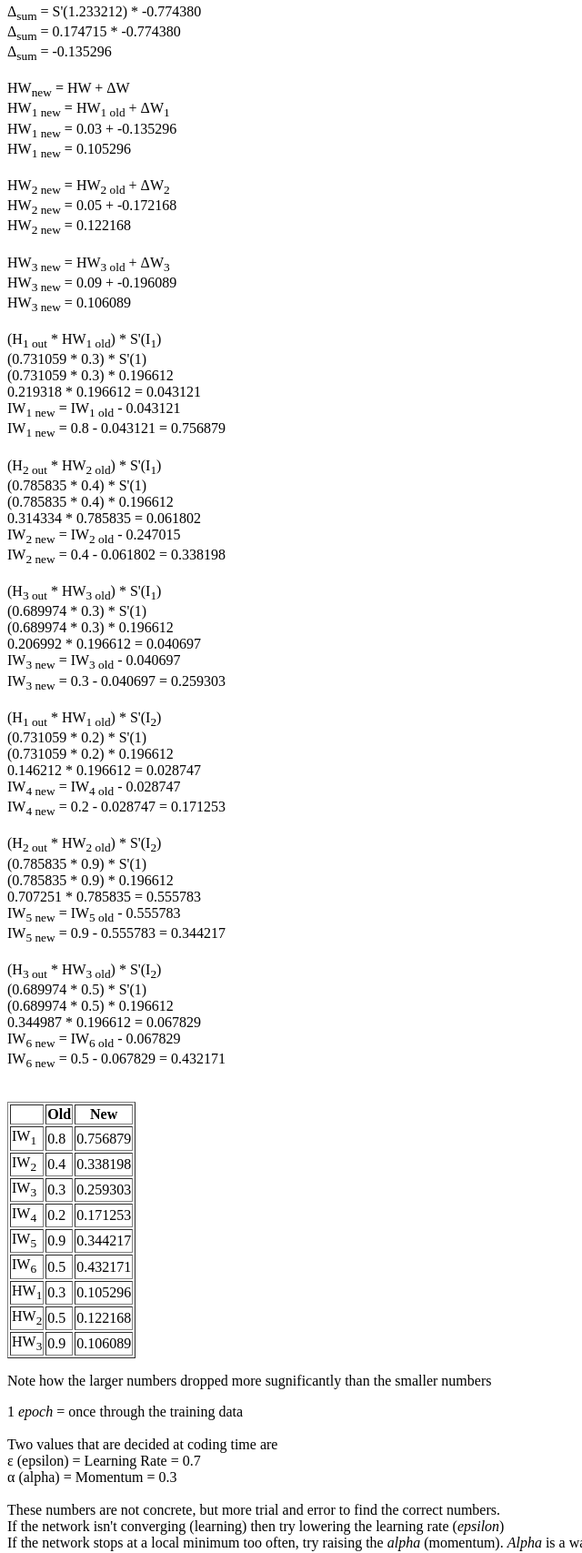
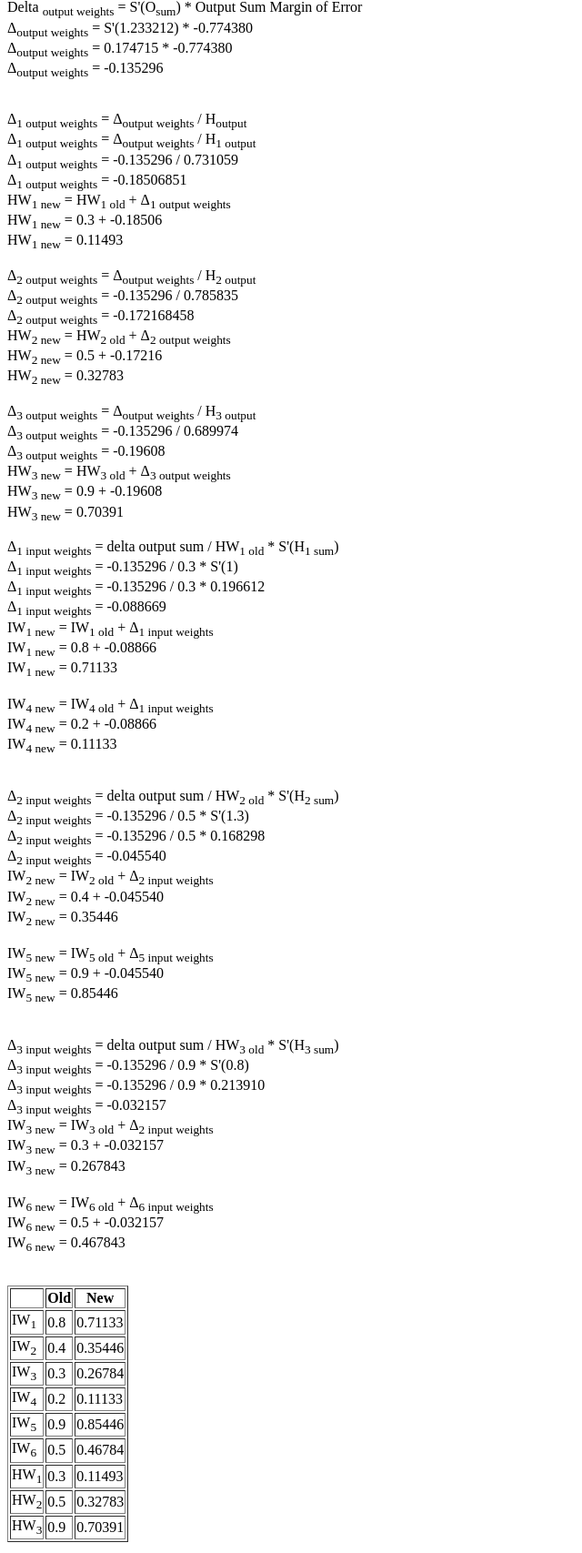
Before and after one commit to brianlafferry/brianlafferry.github.io, a plain HTML site: page index.html in a window 1280 px wide. Shown: the part 5832-7539 px from the top of the page at 91% size, without its empty margins (0-640 px from the left). Drawn offline with Linux system fonts and the light colour scheme.

Commit message:
Update index.html

```diff
--- a/index.html
+++ b/index.html
@@ -52,12 +52,12 @@
 			<tr><td>f'(H<sub>3 Out</sub>) </td><td> Derivative of hidden layer lower neuron output</td></tr>
 			<tr><td>HW<sub>3</sub> </td><td> Hidden layer lower neuron weight</td></tr>
 
-			<tr><td>IW<sub>1</sub>  </td><td>Input neuron  weight 1</td></tr>
-			<tr><td>IW<sub>2</sub>  </td><td>Input neuron  weight 2</td></tr>
-			<tr><td>IW<sub>3</sub>  </td><td>Input neuron  weight 3</td></tr>
-			<tr><td>IW<sub>4</sub>  </td><td>Input neuron  weight 4</td></tr>
-			<tr><td>IW<sub>5</sub>  </td><td>Input neuron  weight 5</td></tr>
-			<tr><td>IW<sub>6</sub>  </td><td>Input neuron  weight 6</td></tr>
+			<tr><td>IW<sub>1</sub>  </td><td>Input neuron weight 1 </td></tr>
+			<tr><td>IW<sub>2</sub>  </td><td>Input neuron weight 2</td></tr>
+			<tr><td>IW<sub>3</sub>  </td><td>Input neuron weight 3</td></tr>
+			<tr><td>IW<sub>4</sub>  </td><td>Input neuron weight 4</td></tr>
+			<tr><td>IW<sub>5</sub>  </td><td>Input neuron weight 5</td></tr>
+			<tr><td>IW<sub>6</sub>  </td><td>Input neuron weight 6</td></tr>
 
 			<tr><td>I<sub>1</sub> </td><td>Input 1 </td></tr>
 			<tr><td>I<sub>2</sub> </td> <td>Input 2</td> </tr>
@@ -202,85 +202,101 @@ S(1.233212) = 0.774380
 	O<sub>sum</sub> = (H<sub>1 out</sub> * HW<sub>1</sub>) + (H<sub>2 out</sub> * HW<sub>2</sub>) + (H<sub>3 out</sub> * HW<sub>3</sub> <br>
 	(0.731059*0.3)+(0.785835*0.5)+(0.689974*0.9) = 1.233212 <br>
 	0.219318 + 0.392917 + 0.620977 = 1.233212 <br>
-	O<sub>sum</sub> = 1.233212
+	O<sub>sum</sub> = 1.233212 <br>
+	S(1.233212) = 0.774380
 
 	<p> In the code above, the variable <i>sigderivative</i> is also called the <i>sigmoid prime</i>(S') </p>
 
-	Delta Output Sum = S'(O<sub>sum</sub>) * Output Sum Margin of Error <br>
-	&Delta;<sub>sum</sub> = S'(1.233212) * -0.774380 <br>
-	&Delta;<sub>sum</sub> = 0.174715 * -0.774380 <br>
-	&Delta;<sub>sum</sub> =  -0.135296 <br> <br>
+	Delta <sub>output weights</sub> = S'(O<sub>sum</sub>) * Output Sum Margin of Error <br>
+	&Delta;<sub>output weights</sub> = S'(1.233212) * -0.774380 <br>
+	&Delta;<sub>output weights</sub> = 0.174715 * -0.774380 <br>
+	&Delta;<sub>output weights</sub> =  -0.135296 <br> <br>
 
-	HW<sub>new</sub> = HW + &Delta;W <br>
-	HW<sub>1 new</sub> = HW<sub>1 old</sub> + &Delta;W<sub>1</sub> <br>
-	HW<sub>1 new</sub> = 0.03 + -0.135296 <br>
-	HW<sub>1 new</sub> = 0.105296 <br><br>
+	<p>
+	&Delta;<sub>1 output weights</sub> = &Delta;<sub>output weights</sub> / H<sub>output</sub> <br>
+	&Delta;<sub>1 output weights</sub> = &Delta;<sub>output weights</sub> / H<sub>1 output</sub> <br>
+	&Delta;<sub>1 output weights</sub> = -0.135296 / 0.731059 <br>
+	&Delta;<sub>1 output weights</sub> = -0.18506851 <br>
+	HW<sub>1 new</sub> = HW<sub>1 old</sub> + &Delta;<sub>1 output weights</sub> <br>
+	HW<sub>1 new</sub> = 0.3 + -0.18506 <br>
+	HW<sub>1 new</sub> = 0.11493 <br>
+	</p>
 
-	HW<sub>2 new</sub> = HW<sub>2 old</sub> + &Delta;W<sub>2</sub> <br>
-	HW<sub>2 new</sub> = 0.05 + -0.172168 <br>
-	HW<sub>2 new</sub> = 0.122168   <br><br>
+	<p>
+	&Delta;<sub>2 output weights</sub> = &Delta;<sub>output weights</sub> / H<sub>2 output</sub> <br>
+	&Delta;<sub>2 output weights</sub> = -0.135296 / 0.785835 <br>
+	&Delta;<sub>2 output weights</sub> = -0.172168458 <br>
+	HW<sub>2 new</sub> = HW<sub>2 old</sub> + &Delta;<sub>2 output weights</sub> <br>
+	HW<sub>2 new</sub> = 0.5 + -0.17216 <br>
+	HW<sub>2 new</sub> = 0.32783 <br>
+	</p>
 
-	HW<sub>3 new</sub> = HW<sub>3 old</sub> + &Delta;W<sub>3</sub> <br>
-	HW<sub>3 new</sub> = 0.09 + -0.196089 <br>
-	HW<sub>3 new</sub> = 0.106089   <br><br>
+	<p>
+	&Delta;<sub>3 output weights</sub> = &Delta;<sub>output weights</sub> / H<sub>3 output</sub> <br>
+	&Delta;<sub>3 output weights</sub> = -0.135296 / 0.689974 <br>
+	&Delta;<sub>3 output weights</sub> = -0.19608 <br>
+	HW<sub>3 new</sub> = HW<sub>3 old</sub> + &Delta;<sub>3 output weights</sub> <br>
+	HW<sub>3 new</sub> = 0.9 + -0.19608 <br>
+	HW<sub>3 new</sub> = 0.70391 <br>
+	</p>
 
-	(H<sub>1 out</sub> * HW<sub>1 old</sub>) * S'(I<sub>1</sub>) <br>
-	(0.731059 * 0.3) * S'(1) <br>
-	(0.731059 * 0.3) * 0.196612 <br>
-	0.219318 * 0.196612 = 0.043121 <br>
-	IW<sub>1 new</sub> = IW<sub>1 old</sub> - 0.043121 <br>
-	IW<sub>1 new</sub> = 0.8 - 0.043121 = 0.756879 <br><br>
+	<p>
+	&Delta;<sub>1 input weights</sub> = delta output sum / HW<sub>1 old</sub> * S'(H<sub>1 sum</sub>) <br>
+	&Delta;<sub>1 input weights</sub> = -0.135296 / 0.3 * S'(1) <br>
+	&Delta;<sub>1 input weights</sub> = -0.135296 / 0.3 * 0.196612 <br>
+	&Delta;<sub>1 input weights</sub> = -0.088669 <br>
+	IW<sub>1 new</sub> = IW<sub>1 old</sub> + &Delta;<sub>1 input weights</sub> <br>
+	IW<sub>1 new</sub> = 0.8 + -0.08866 <br>
+	IW<sub>1 new</sub> = 0.71133 <br> <br>
 
-	(H<sub>2 out</sub> * HW<sub>2 old</sub>) * S'(I<sub>1</sub>) <br>
-	(0.785835 * 0.4) * S'(1) <br>
-	(0.785835 * 0.4) *  0.196612 <br>
-	0.314334 * 0.785835 =  0.061802<br>
-	IW<sub>2 new</sub> = IW<sub>2 old</sub> - 0.247015 <br>
-	IW<sub>2 new</sub> = 0.4 - 0.061802 = 0.338198  <br><br>
+	IW<sub>4 new</sub> = IW<sub>4 old</sub> + &Delta;<sub>1 input weights</sub> <br>
+	IW<sub>4 new</sub> = 0.2 + -0.08866 <br>
+	IW<sub>4 new</sub> = 0.11133 <br> <br>
+	</p>
 
-	(H<sub>3 out</sub> * HW<sub>3 old</sub>) * S'(I<sub>1</sub>) <br>
-	(0.689974 * 0.3) * S'(1) <br>
-	(0.689974 * 0.3) *  0.196612 <br>
-	0.206992 * 0.196612 =  0.040697 <br>
-	IW<sub>3 new</sub> = IW<sub>3 old</sub> - 0.040697 <br>
-	IW<sub>3 new</sub> = 0.3 - 0.040697 = 0.259303 <br><br>
+	<p>
+	&Delta;<sub>2 input weights</sub> = delta output sum / HW<sub>2 old</sub> * S'(H<sub>2 sum</sub>) <br>
+	&Delta;<sub>2 input weights</sub> = -0.135296 / 0.5 * S'(1.3) <br>
+	&Delta;<sub>2 input weights</sub> = -0.135296 / 0.5 * 0.168298 <br>
+	&Delta;<sub>2 input weights</sub> = -0.045540 <br>
+	IW<sub>2 new</sub> = IW<sub>2 old</sub> + &Delta;<sub>2 input weights</sub> <br>
+	IW<sub>2 new</sub> = 0.4 + -0.045540 <br>
+	IW<sub>2 new</sub> = 0.35446 <br> <br>
 
-	(H<sub>1 out</sub> * HW<sub>1 old</sub>) * S'(I<sub>2</sub>) <br>
-	(0.731059 * 0.2) * S'(1) <br>
-	(0.731059 * 0.2) * 0.196612 <br>
-	0.146212 * 0.196612 = 0.028747 <br>
-	IW<sub>4 new</sub> = IW<sub>4 old</sub> - 0.028747 <br>
-	IW<sub>4 new</sub> = 0.2 - 0.028747 = 0.171253  <br><br>
+	IW<sub>5 new</sub> = IW<sub>5 old</sub> + &Delta;<sub>5 input weights</sub> <br>
+	IW<sub>5 new</sub> = 0.9 + -0.045540 <br>
+	IW<sub>5 new</sub> = 0.85446 <br> <br>
+	</p>
 
-	(H<sub>2 out</sub> * HW<sub>2 old</sub>) * S'(I<sub>2</sub>) <br>
-	(0.785835 * 0.9) * S'(1) <br>
-	(0.785835 * 0.9) *  0.196612 <br>
-	0.707251 * 0.785835 =  0.555783 <br>
-	IW<sub>5 new</sub> = IW<sub>5 old</sub> - 0.555783 <br>
-	IW<sub>5 new</sub> = 0.9 - 0.555783 = 0.344217  <br><br>
+	<p>
+	&Delta;<sub>3 input weights</sub> = delta output sum / HW<sub>3 old</sub> * S'(H<sub>3 sum</sub>) <br>
+	&Delta;<sub>3 input weights</sub> = -0.135296 / 0.9 * S'(0.8) <br>
+	&Delta;<sub>3 input weights</sub> = -0.135296 / 0.9 * 0.213910 <br>
+	&Delta;<sub>3 input weights</sub> = -0.032157 <br>
+	IW<sub>3 new</sub> = IW<sub>3 old</sub> + &Delta;<sub>2 input weights</sub> <br>
+	IW<sub>3 new</sub> = 0.3 + -0.032157 <br>
+	IW<sub>3 new</sub> = 0.267843  <br> <br>
 
-	(H<sub>3 out</sub> * HW<sub>3 old</sub>) * S'(I<sub>2</sub>) <br>
-	(0.689974 * 0.5) * S'(1) <br>
-	(0.689974 * 0.5) *  0.196612 <br>
-	0.344987 * 0.196612 =  0.067829 <br>
-	IW<sub>6 new</sub> = IW<sub>6 old</sub> - 0.067829 <br>
-	IW<sub>6 new</sub> = 0.5 - 0.067829 = 0.432171 <br><br>
+	IW<sub>6 new</sub> = IW<sub>6 old</sub> + &Delta;<sub>6 input weights</sub> <br>
+	IW<sub>6 new</sub> = 0.5 + -0.032157 <br>
+	IW<sub>6 new</sub> = 0.467843 <br> <br>
+	</p>
+
 
 	<p>
 		<table border = 1>
 			<tr> <th> </th><th>Old</th> <th>New</th></tr>
-			<tr> <td>IW<sub>1 </sub></td> <td> 0.8</td> <td>0.756879 </td></tr>
-			<tr> <td> IW<sub>2</sub></td> <td>0.4 </td> <td> 0.338198 </td></tr>
-			<tr> <td> IW<sub>3</sub> </td> <td> 0.3</td> <td> 0.259303</td></tr>
-			<tr> <td> IW<sub>4 </sub></td> <td>0.2 </td> <td> 0.171253 </td></tr>
-			<tr> <td> IW<sub>5</sub> </td> <td> 0.9</td> <td> 0.344217</td></tr>
-			<tr> <td> IW<sub>6</sub></td> <td> 0.5</td> <td>0.432171 </td></tr>
-			<tr> <td>HW<sub>1</sub> </td>  <td>0.3 </td> <td> 0.105296  </td></tr>
-			<tr> <td> HW<sub>2</sub></td> <td> 0.5</td> <td> 0.122168  </td></tr>
-			<tr> <td> HW<sub>3</sub></td> <td>0.9 </td> <td> 0.106089 </td></tr>
+			<tr> <td> IW<sub>1 </sub> </td> <td> 0.8 </td> <td> 0.71133 </td></tr>
+			<tr> <td> IW<sub>2 </sub> </td> <td> 0.4 </td> <td> 0.35446 </td></tr>
+			<tr> <td> IW<sub>3 </sub> </td> <td> 0.3 </td> <td> 0.26784 </td></tr>
+			<tr> <td> IW<sub>4 </sub> </td> <td> 0.2 </td> <td> 0.11133 </td></tr>
+			<tr> <td> IW<sub>5 </sub> </td> <td> 0.9 </td> <td> 0.85446 </td></tr>
+			<tr> <td> IW<sub>6 </sub> </td> <td> 0.5 </td> <td> 0.46784 </td></tr>
+			<tr> <td> HW<sub>1 </sub> </td> <td> 0.3 </td> <td> 0.11493 </td></tr>
+			<tr> <td> HW<sub>2 </sub> </td> <td> 0.5 </td> <td> 0.32783 </td></tr>
+			<tr> <td> HW<sub>3 </sub> </td> <td> 0.9 </td> <td> 0.70391 </td></tr>
 		</table>
 	</p>
-	Note how the larger numbers dropped more sugnificantly than the smaller numbers
 
 	<p>	1 <i>epoch</i> = once through the training data <br><br>
 
```
